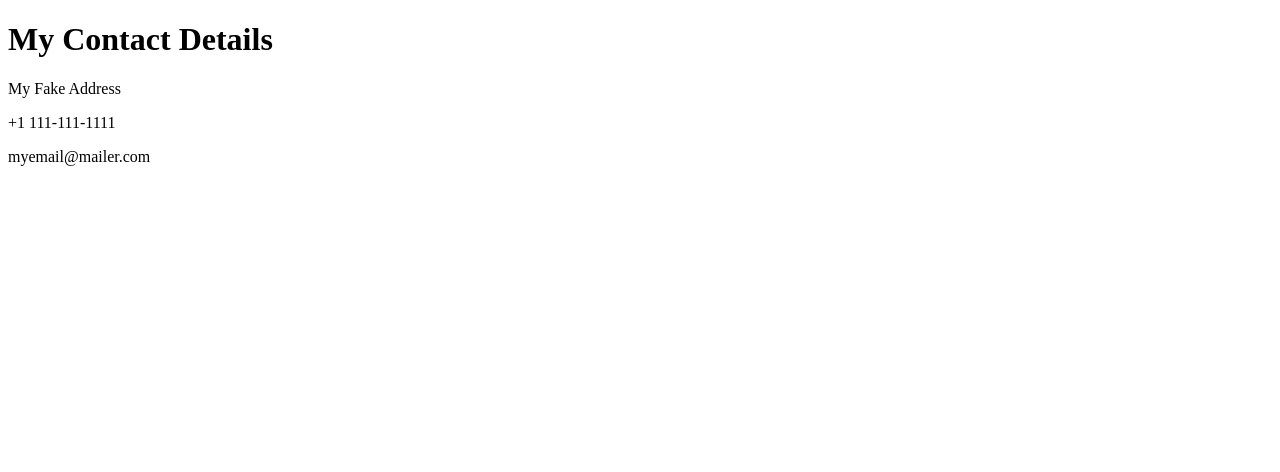
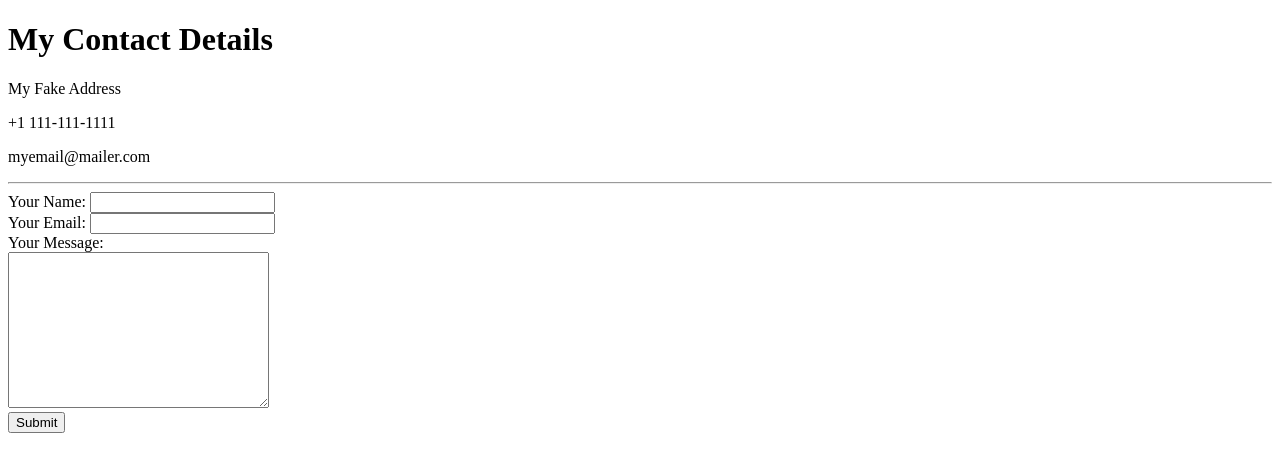
Before and after one commit to cudaman73/project-landing-page, a plain HTML site: page contact-me.html in a window 1280 px wide. Drawn offline with Linux system fonts and the light colour scheme.

Commit message:
Adds a very basic contact form to contact-me.html

```diff
--- a/contact-me.html
+++ b/contact-me.html
@@ -9,5 +9,15 @@
     <p>My Fake Address</p>
     <p>+1 111-111-1111</p>
     <p>myemail@mailer.com</p>
+    <hr>
+    <form class="" action="mailto:cub3r7@gmail.com" method="post">
+      <label>Your Name:</label>
+      <input type="text" name="customer_name" value=""><br>
+      <label>Your Email:</label>
+      <input type="email" name="customer_email" value=""><br>
+      <label>Your Message:</label><br>
+      <textarea name="message" rows="10" cols="30" ></textarea><br>
+      <input type="submit" name="">
+    </form>
   </body>
 </html>
```
